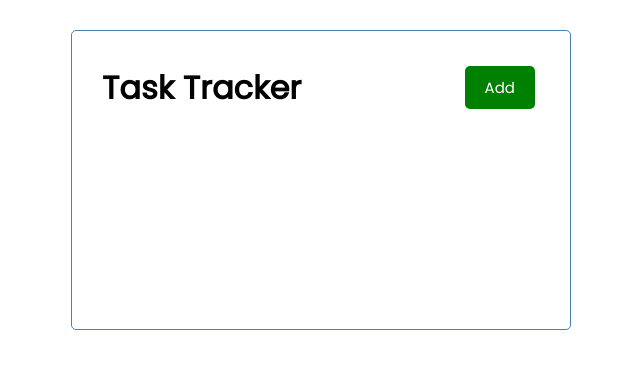
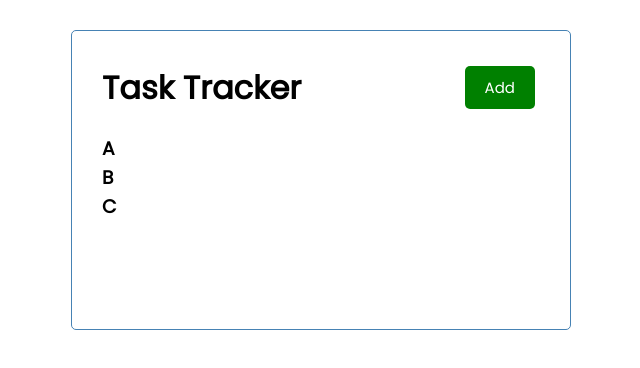
Before and after one commit to iArtz/react-task-tracker, a React (Create React App) app: page / in a window 1280 px wide. Shown: the top 368 px of the page, without its empty margins (319-959 px from the left). Built offline with nearby package versions, Linux system fonts and the light colour scheme.

Commit message:
Added useState to tasks component

```diff
--- a/src/App.js
+++ b/src/App.js
@@ -1,10 +1,12 @@
 import Header from './components/Header'
+import Tasks from './components/Tasks'
 import './App.css'
 
 function App() {
   return (
     <div className='container'>
       <Header />
+      <Tasks />
     </div>
   )
 }
--- /dev/null
+++ b/src/components/Tasks.js
@@ -0,0 +1,33 @@
+import { useState } from 'react'
+// import PropTypes from 'prop-types'
+
+const Tasks = () => {
+  const [tasks, setTasks] = useState([
+    {
+      id: 1,
+      text: 'A',
+      day: 'Feb 5th at 2:30pm',
+    },
+    {
+      id: 2,
+      text: 'B',
+      day: 'Feb 6th at 3:30pm',
+    },
+    {
+      id: 3,
+      text: 'C',
+      day: 'Feb 6th at 4:30pm',
+    },
+  ])
+  return (
+    <div>
+      {tasks.map((task) => (
+        <h3>{task.text}</h3>
+      ))}
+    </div>
+  )
+}
+
+// Tasks.propTypes = {}
+
+export default Tasks
```
